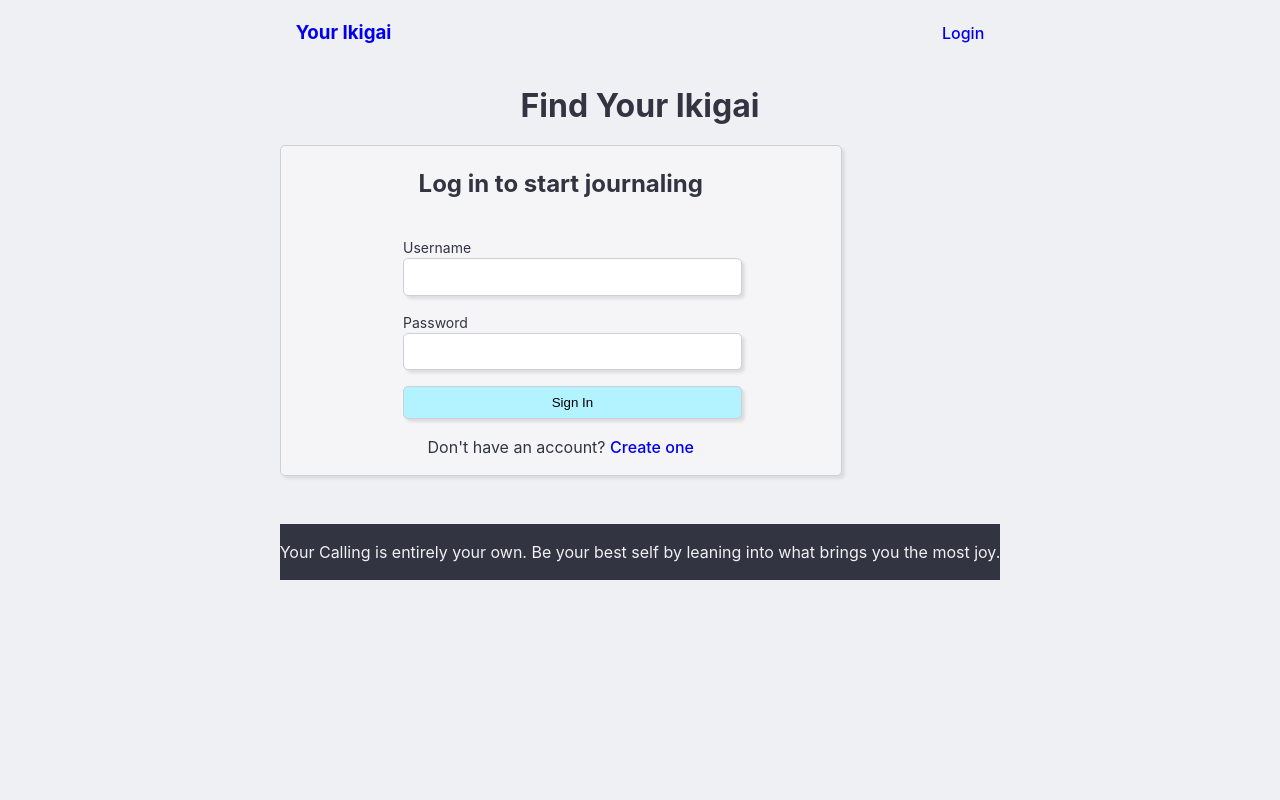
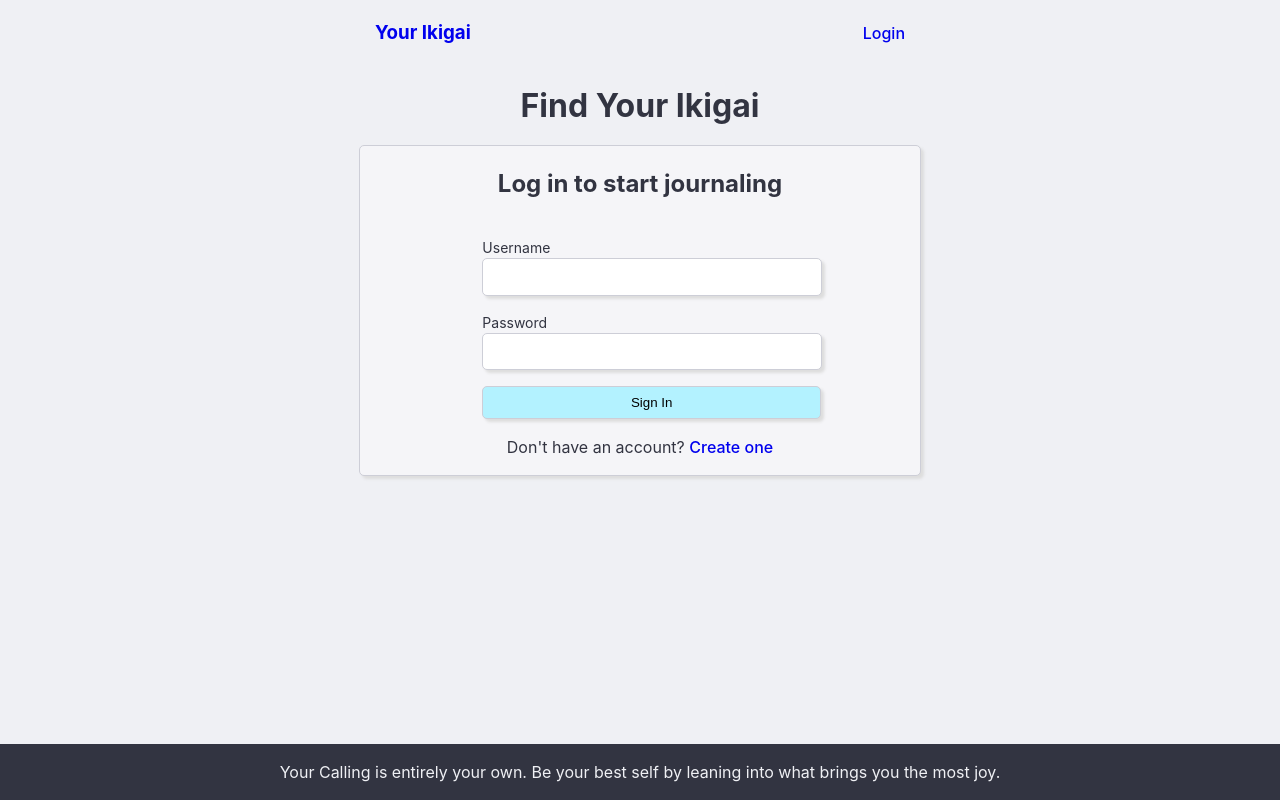
Before and after one commit to jase-d-ace/openai-ikigai-journaling, a React (Vite) app in the folder frontend/: page /login in a window 1280 px wide. Built offline with nearby package versions, Linux system fonts and the light colour scheme.

Commit message:
remove footer component and render directly in html

```diff
--- a/frontend/index.html
+++ b/frontend/index.html
@@ -8,6 +8,9 @@
   </head>
   <body>
     <div id="root"></div>
+    <footer>
+      <p>Your Calling is entirely your own. Be your best self by leaning into what brings you the most joy.</p>
+    </footer>
     <script type="module" src="/src/main.jsx"></script>
   </body>
 </html>
--- a/frontend/src/App.css
+++ b/frontend/src/App.css
@@ -400,7 +400,9 @@ footer {
     color: #EFF0F4;
     display: flex;
     flex-direction: column;
-    margin-top: 3em;
+    position: absolute;
+    bottom: 0;
+    width: 100vw;
 }
 
 @media (max-width: 750px) {
--- a/frontend/src/components/Footer.jsx
+++ /dev/null
@@ -1,9 +0,0 @@
-import "../App.css";
-
-export default function Footer() {
-    return (
-        <footer>
-            <p>Your Calling is entirely your own. Be your best self by leaning into what brings you the most joy.</p>
-        </footer>
-    )
-}
--- a/frontend/src/main.jsx
+++ b/frontend/src/main.jsx
@@ -10,7 +10,6 @@ import Login from "./components/Login.jsx";
 import Register from "./components/Register.jsx";
 import TopBar from './components/TopBar.jsx';
 import About from "./components/About.jsx";
-import Footer from "./components/Footer.jsx";
 
 createRoot(document.getElementById('root')).render(
     <StrictMode>
@@ -25,7 +24,6 @@ createRoot(document.getElementById('root')).render(
                     <Route path="/register" element={<Register />} />
                     <Route path="/what-is" element={<About />} />
                 </Routes>
-                <Footer />
             </BrowserRouter>
         </AuthProvider>
     </StrictMode>
```
